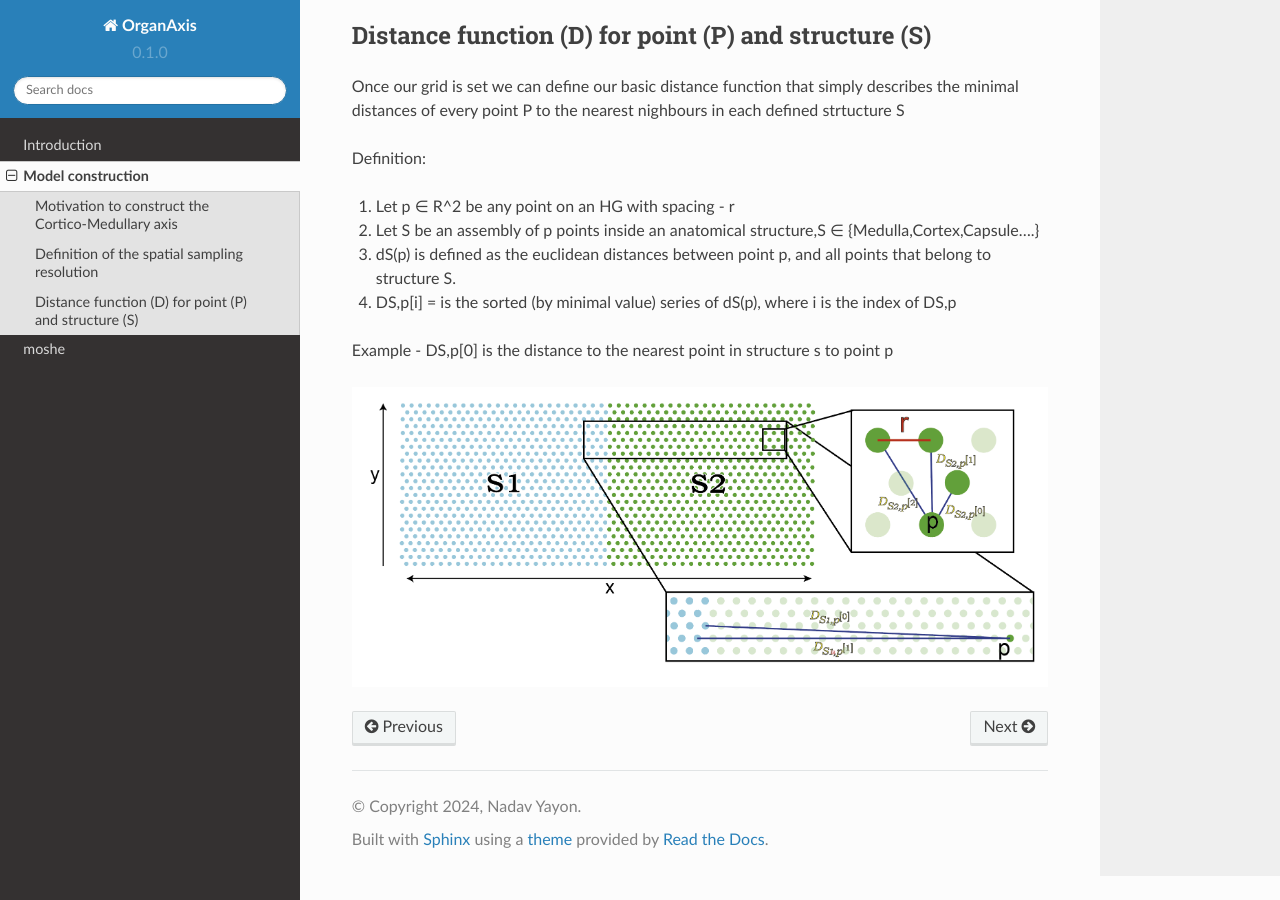
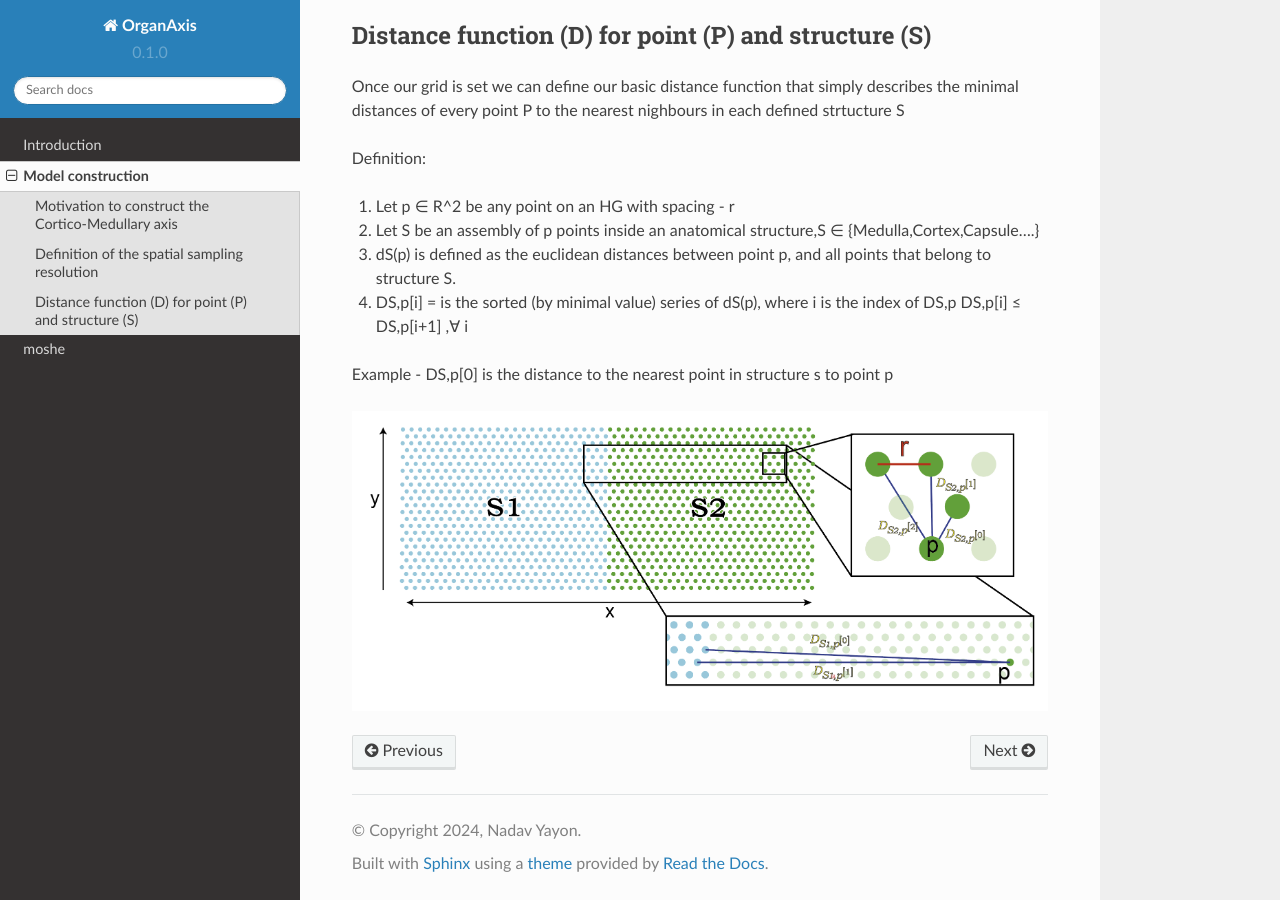
Before and after one commit to nadavyayon/organ_axis_tutorial, a Sphinx documentation site: the page built from docs/source/model.rst, in a window 1280 px wide and 900 px high, scrolled down 802 px. Built offline with Sphinx 7.4.7 and the Read the Docs theme 2.0.0, drawn with Linux system fonts in a browser that asks for light colours.

Commit message:
Update model.rst

```diff
--- a/docs/source/model.rst
+++ b/docs/source/model.rst
@@ -26,6 +26,7 @@ Definition:
 3) dS(p) is defined as the euclidean distances between point p, and all points that belong to structure S.
 
 4) DS,p[i] = is the sorted (by minimal value) series of dS(p), where i is the index of DS,p
+   DS,p[i] ≤ DS,p[i+1]  ,∀ i
 
 Example - DS,p[0] is the distance to the nearest point in structure s to point p
 
```
